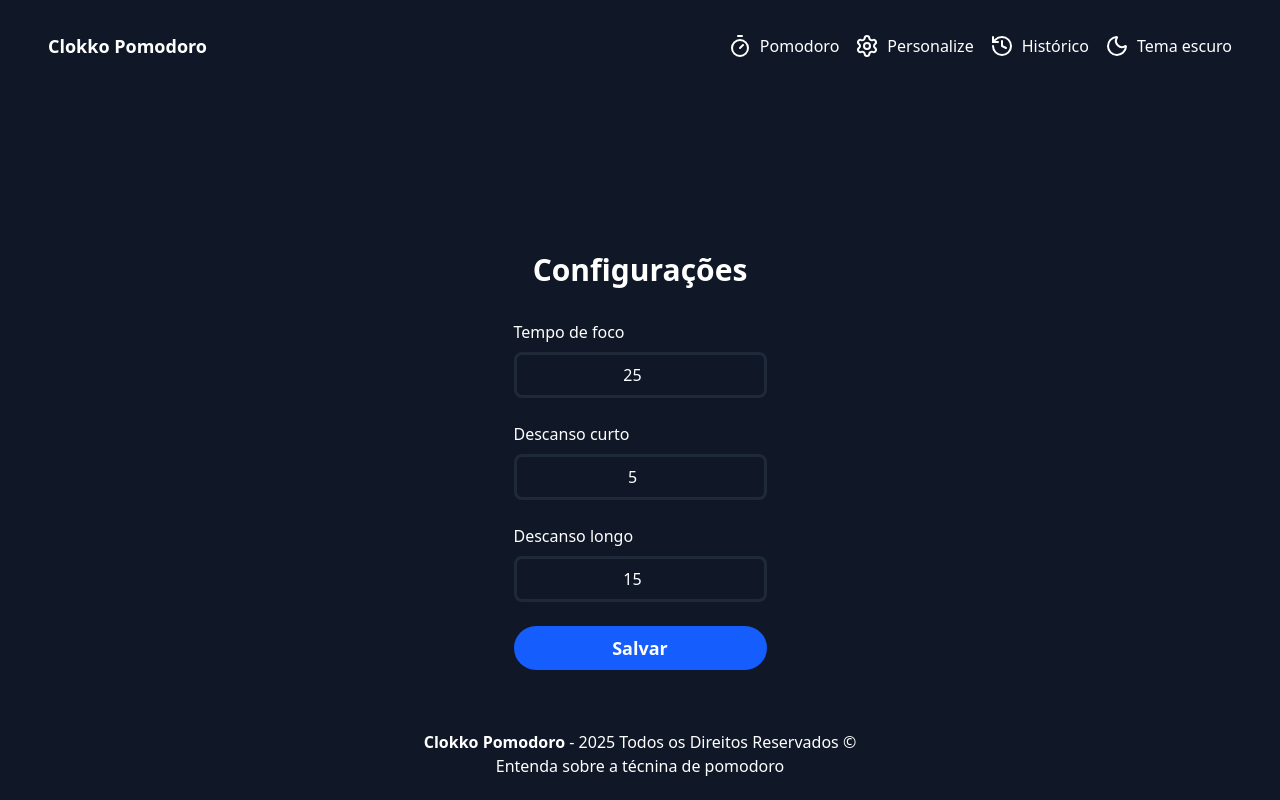
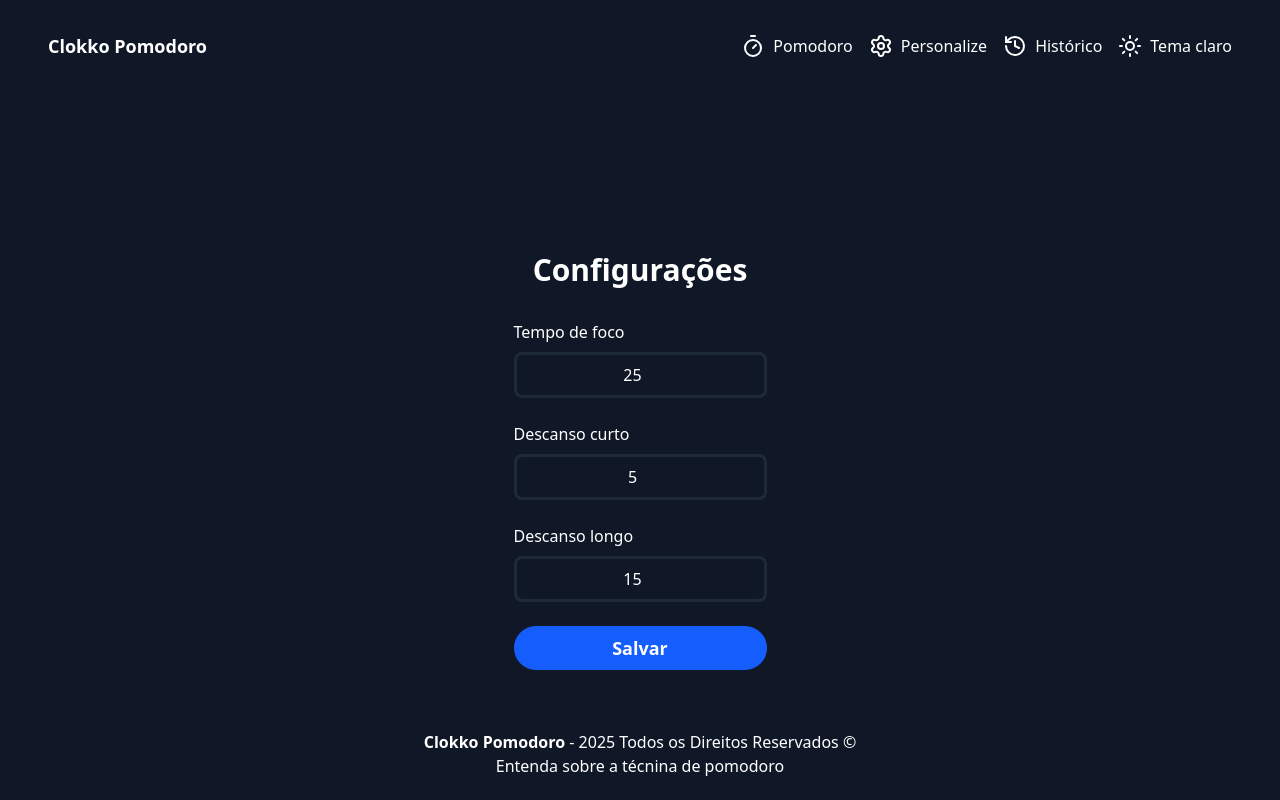
Before and after one commit to davifdev/clokko-pomodoro, a React (Vite) app: page /settings in a window 1280 px wide. Both pictures are taken after a click on the button "Tema escuro". Built offline with nearby package versions, Linux system fonts and the light colour scheme.

Commit message:
chore: add icon theme dark light

```diff
--- a/src/components/header/index.tsx
+++ b/src/components/header/index.tsx
@@ -1,4 +1,4 @@
-import { History, MoonIcon, Settings, Timer } from "lucide-react";
+import { History, MoonIcon, Settings, SunIcon, Timer } from "lucide-react";
 import Container from "../container";
 import { Link } from "react-router-dom";
 import { useEffect, useState } from "react";
@@ -23,6 +23,11 @@ const Header = () => {
     document.documentElement.setAttribute("data-theme", theme);
     localStorage.setItem("theme", theme);
   }, [theme]);
+
+  const themeIcon = {
+    light: <MoonIcon />,
+    dark: <SunIcon />,
+  };
 
   return (
     <header className="p-8">
@@ -67,8 +72,8 @@ const Header = () => {
               aria-label="Alterar tema"
               title="Alterar tema"
             >
-              <MoonIcon />
-              <span>Tema escuro</span>
+              {themeIcon[theme]}
+              <span>{theme === "dark" ? "Tema claro" : "Tema escuro"}</span>
             </Button>
           </div>
         </div>
```
